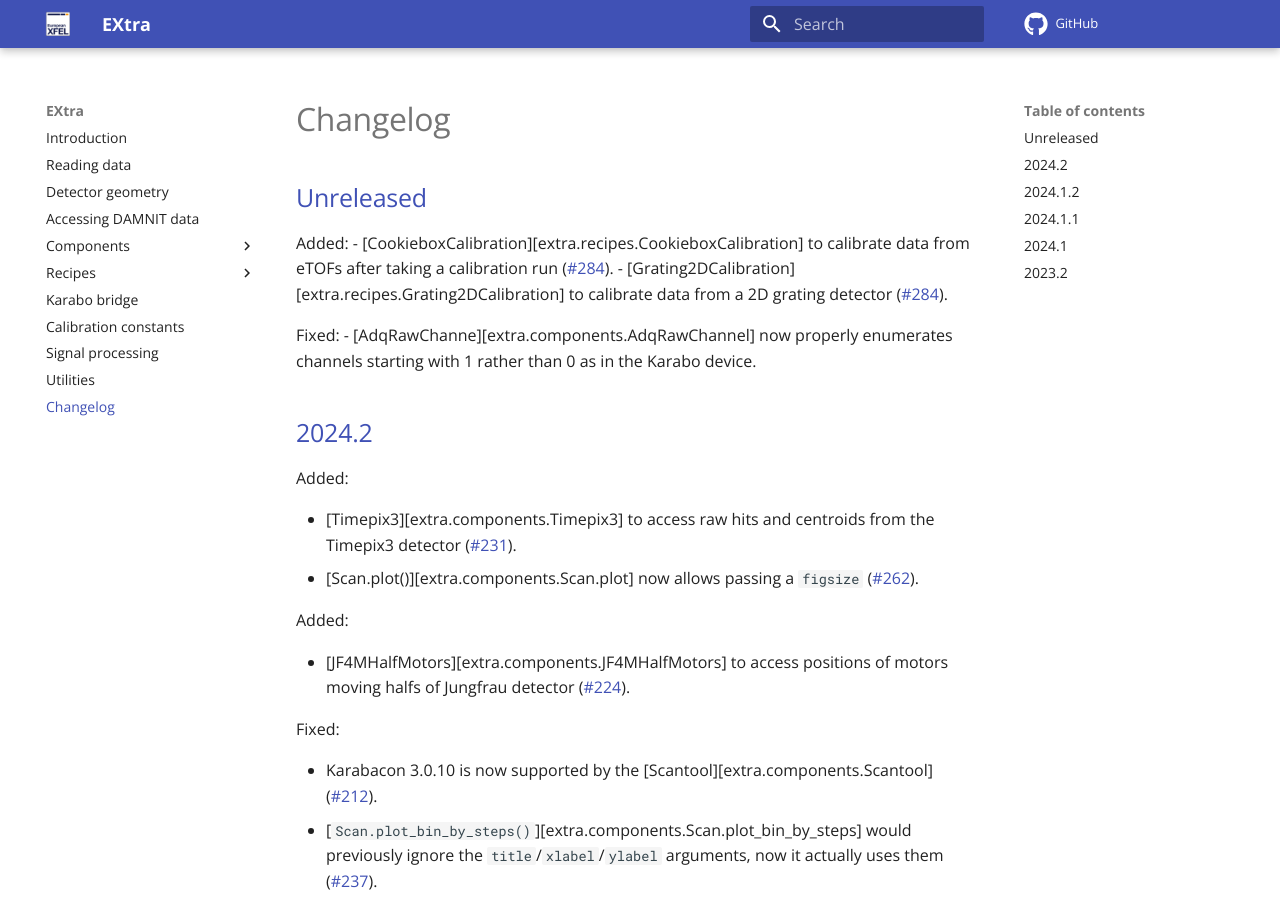
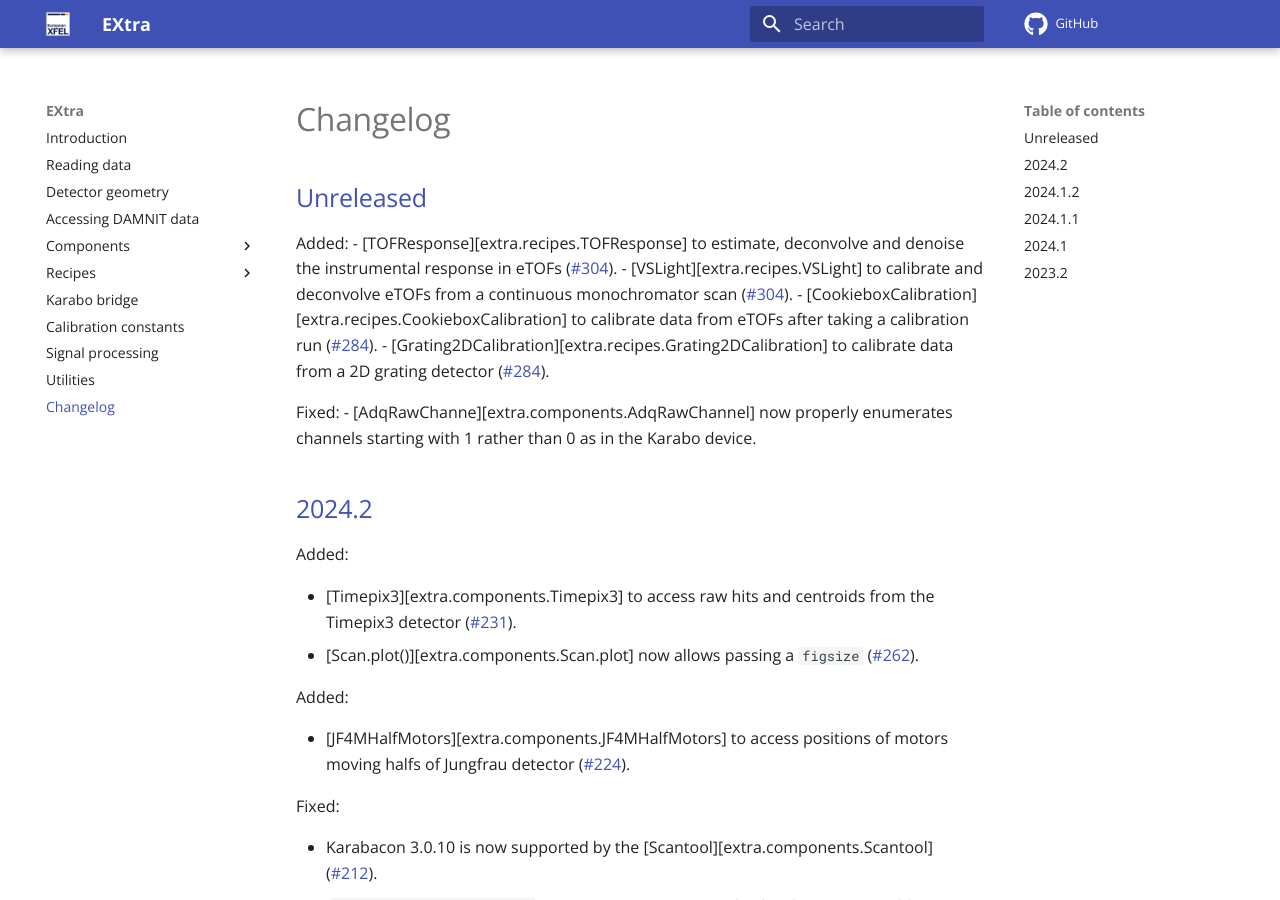
Before and after one commit to European-XFEL/EXtra, an MkDocs documentation site: the page built from docs/changelog.md, in a window 1280 px wide and 900 px high. Built offline with MkDocs 1.6.1 and Material for MkDocs 9.7.7, drawn with Linux system fonts in a browser that asks for light colours; emoji names are drawn with the system emoji font; comment, search, counter and statistics services are not loaded.

Commit message:
Updated changelog and documentation.

````diff
--- a/docs/changelog.md
+++ b/docs/changelog.md
@@ -17,6 +17,8 @@
 <!--     ``` -->
 
 Added:
+- [TOFResponse][extra.recipes.TOFResponse] to estimate, deconvolve and denoise the instrumental response in eTOFs (!304).
+- [VSLight][extra.recipes.VSLight] to calibrate and deconvolve eTOFs from a continuous monochromator scan (!304).
 - [CookieboxCalibration][extra.recipes.CookieboxCalibration] to calibrate data from eTOFs after taking a calibration run (!284).
 - [Grating2DCalibration][extra.recipes.Grating2DCalibration] to calibrate data from a 2D grating detector (!284).
 
````
Also changed, not shown: docs/recipes/vs.md (+1 -1 lines).
